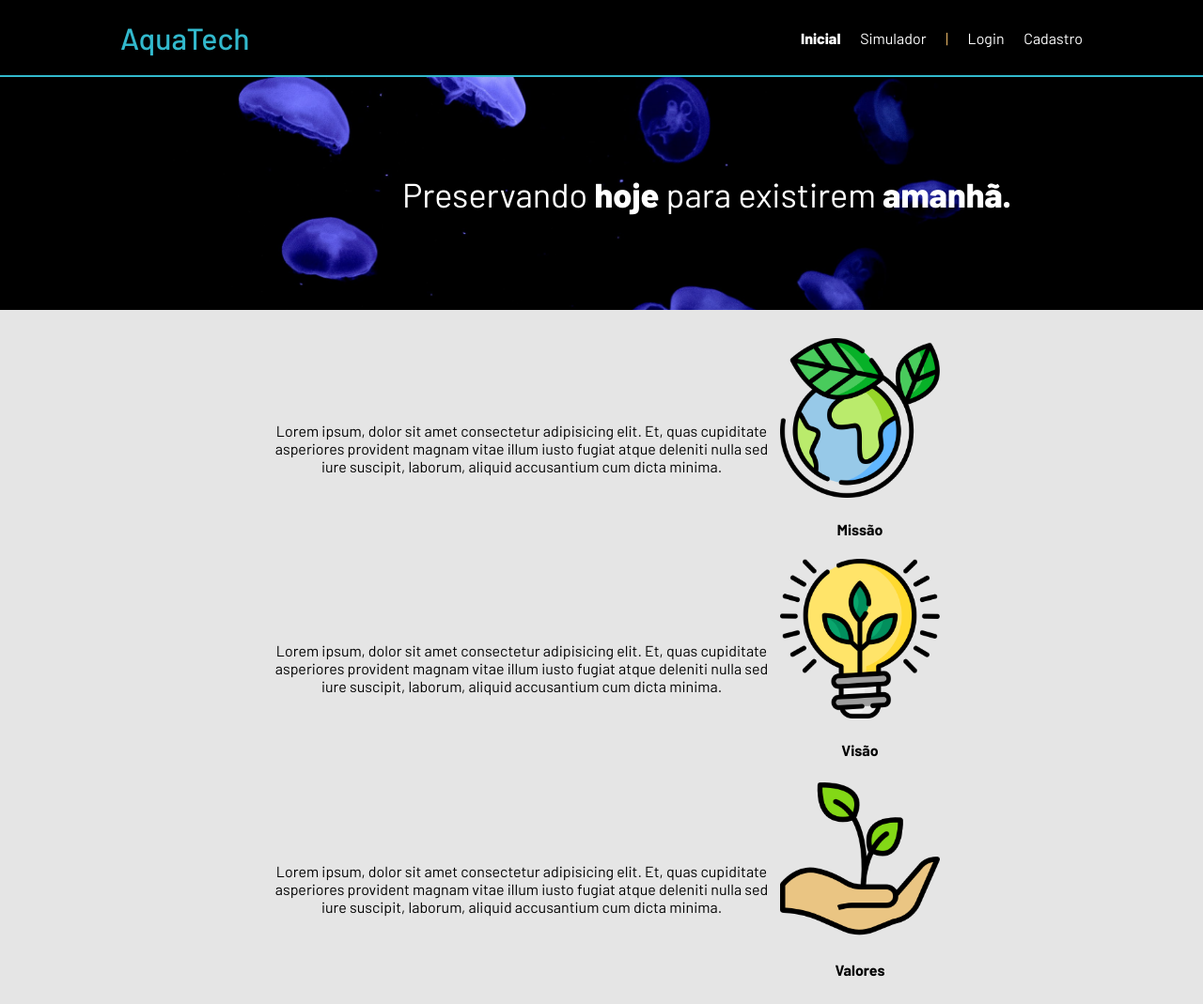
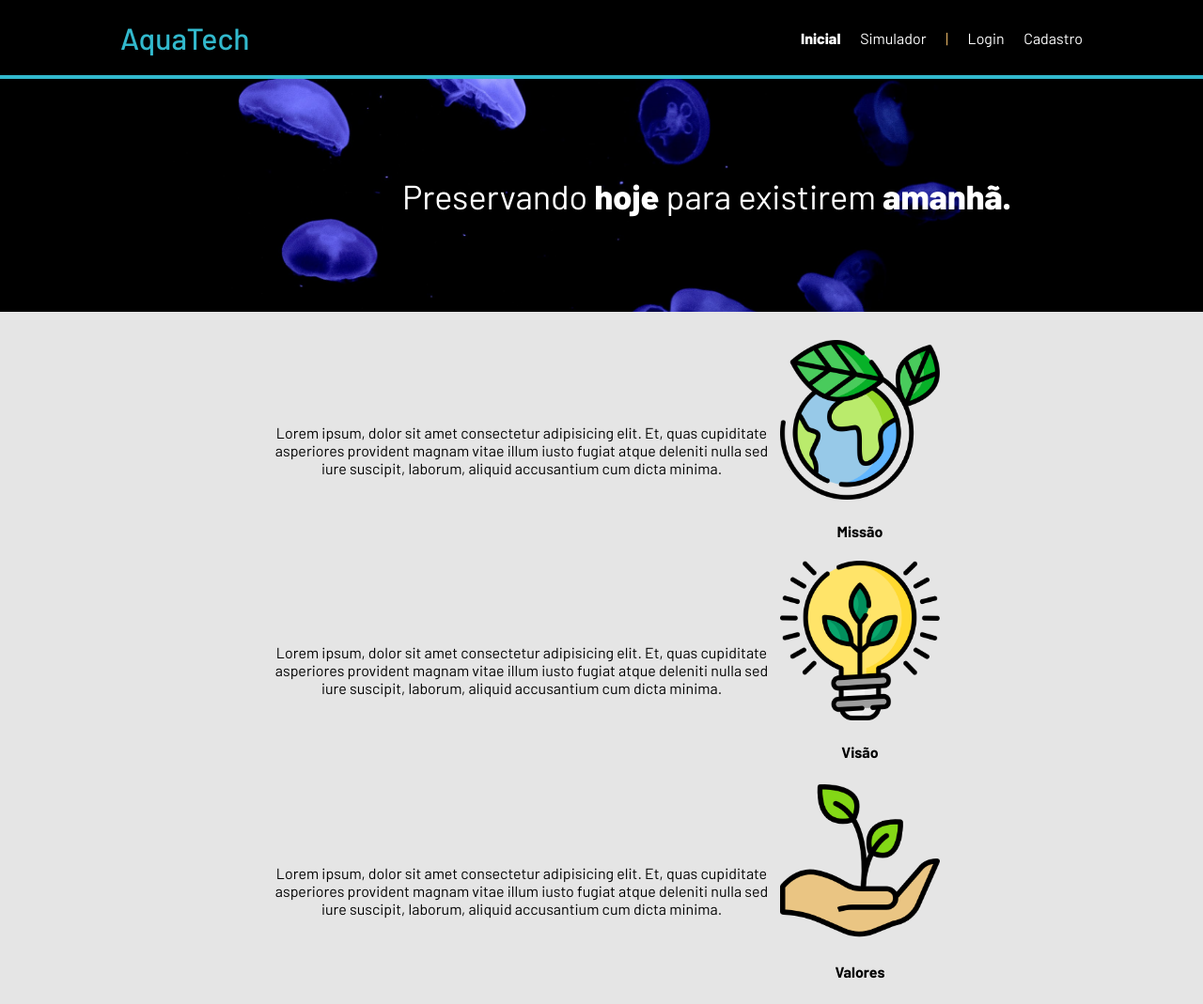
Before and after one commit to CaioVisconti/Aquatech, a plain HTML site: page public/index.html in a window 1280 px wide. Shown: the top 1069 px of the page at 94% size. Drawn offline with Linux system fonts and the light colour scheme.

Commit message:
Alteração final do style.css

```diff
--- a/public/styles/style.css
+++ b/public/styles/style.css
@@ -19,7 +19,7 @@ body {
 
 .header {
     height: var(--tamanho-header);
-    border-bottom: 2px solid #32b9cd;
+    border-bottom: 4px solid #32b9cd;
 }
 
 .container {
```
